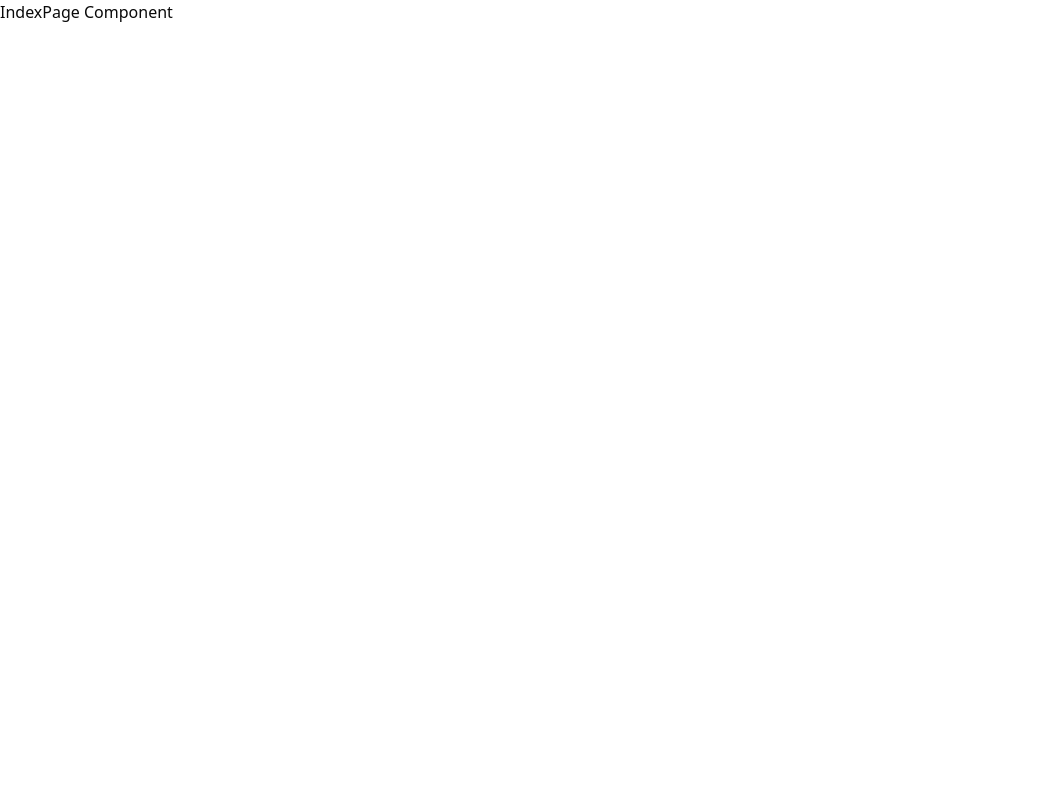
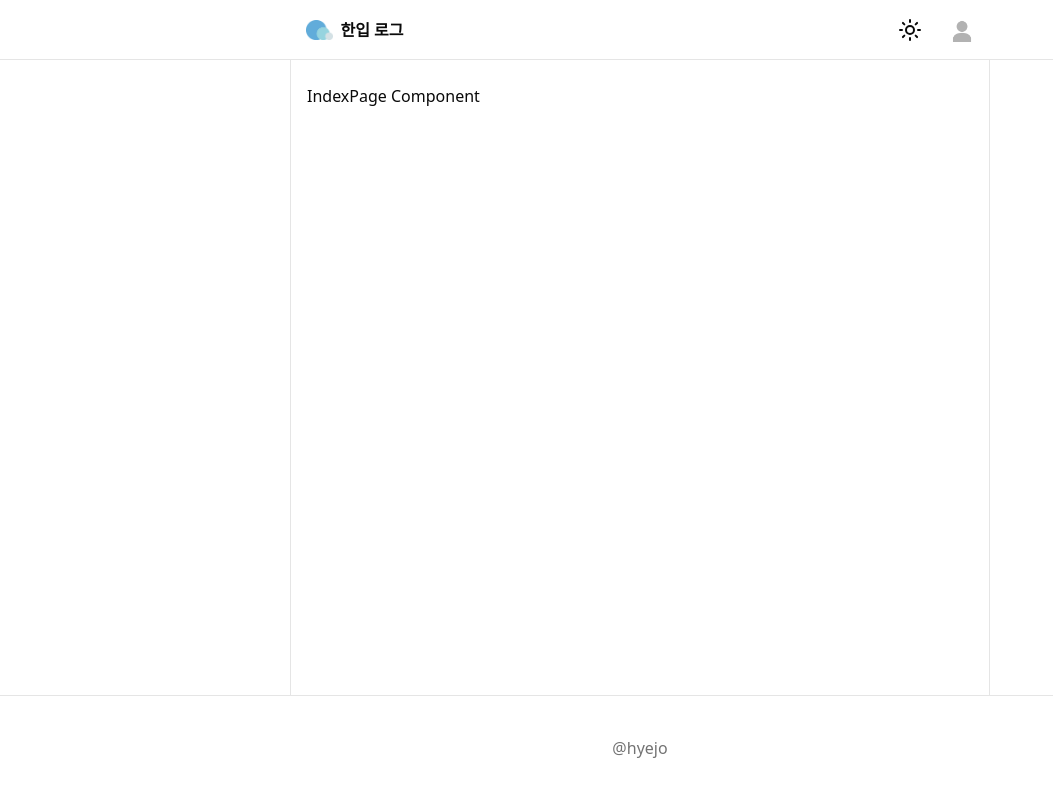
Before and after one commit to hyejoy/react-query-sns, a React (Vite) app: page / in a window 1280 px wide. Shown: the top 796 px of the page, without its empty margins (0-1053 px from the left). Built offline with nearby package versions, Linux system fonts and the light colour scheme.

Commit message:
feat: add global layout

```diff
--- /dev/null
+++ b/src/layout/global-layout.tsx
@@ -0,0 +1,36 @@
+import { Link, Outlet } from "react-router";
+import logo from "@/assets/logo.png";
+import defaultAvata from "@/assets/default-avatar.png";
+import { SunIcon } from "lucide-react";
+
+export default function GlobalLayout() {
+  return (
+    <div className="flex min-h-[100vh] flex-col">
+      <header className="h-15 border-b">
+        <div className="m-auto flex h-full w-full max-w-175 justify-between px-4">
+          <Link to={"/"} className="flex items-center gap-2">
+            <img
+              src={logo}
+              alt="메시지 말풍선을 형상화한 로고 모양"
+              className="h-5"
+            />
+            <div className="font-bold">한입 로그</div>
+          </Link>
+          <div className="flex items-center gap-5">
+            <div className="hover:bg-muted cursor-pointer rounded-full p-2">
+              <SunIcon />
+            </div>
+            <img src={defaultAvata} className="h-6" />
+          </div>
+        </div>
+      </header>
+      <main className="m-auto w-full max-w-175 flex-1 border-x px-4 py-6">
+        <Outlet />
+      </main>
+
+      <footer className="text-muted-foreground border-t py-10 text-center">
+        @hyejo
+      </footer>
+    </div>
+  );
+}
--- a/src/root-route.tsx
+++ b/src/root-route.tsx
@@ -1,3 +1,4 @@
+import GlobalLayout from "@/layout/global-layout";
 import ForgetPasswordPage from "@/pages/forget-password-page";
 import IndexPage from "@/pages/index-page";
 import PostDetailPage from "@/pages/post-detail-page";
@@ -10,6 +11,7 @@ import { Navigate, Route, Routes } from "react-router";
 export default function RootRoute() {
   return (
     <Routes>
+      <Route element={<GlobalLayout />}>
         <Route path="/sign-in" element={<SignInPage />} />
         <Route path="/sign-up" element={<SignUpPage />} />
         <Route path="/forget-password" element={<ForgetPasswordPage />} />
@@ -20,6 +22,7 @@ export default function RootRoute() {
 
         {/* 그외 경로 */}
         <Route path="*" element={<Navigate to={"/"} />} />
+      </Route>
     </Routes>
   );
 }
```
Lines whose indentation alone changed are shown as unchanged.
